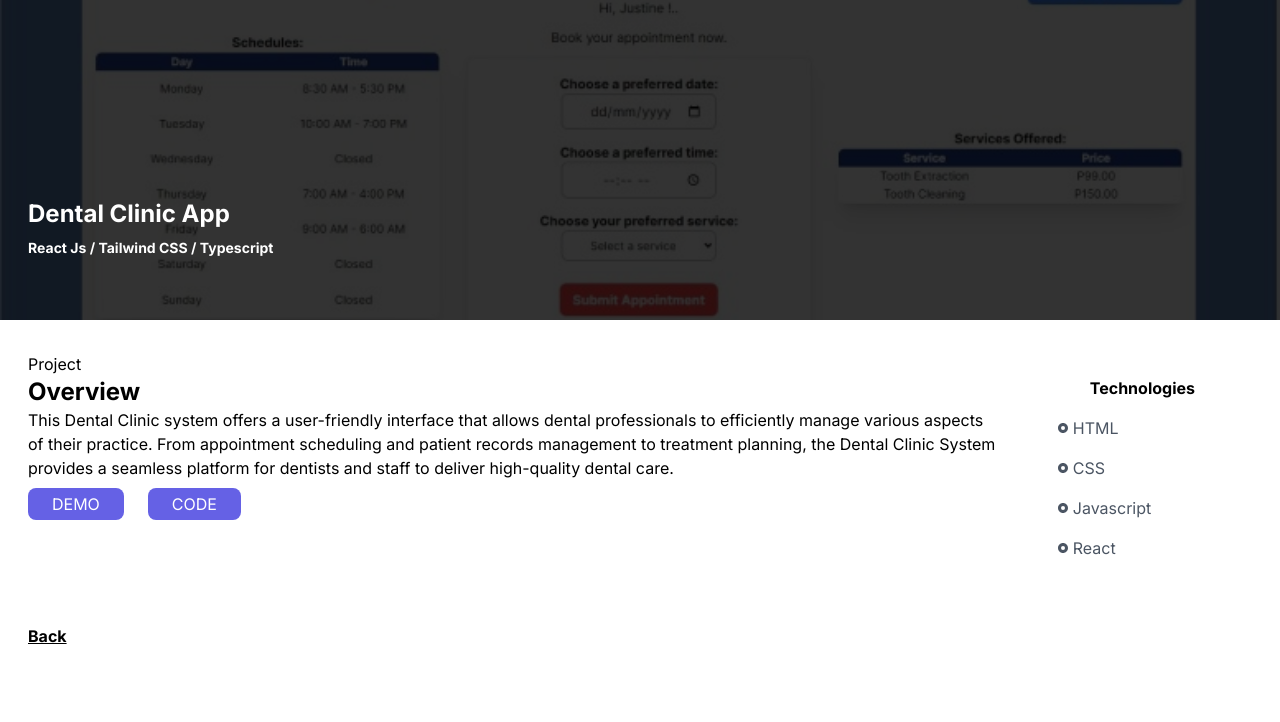
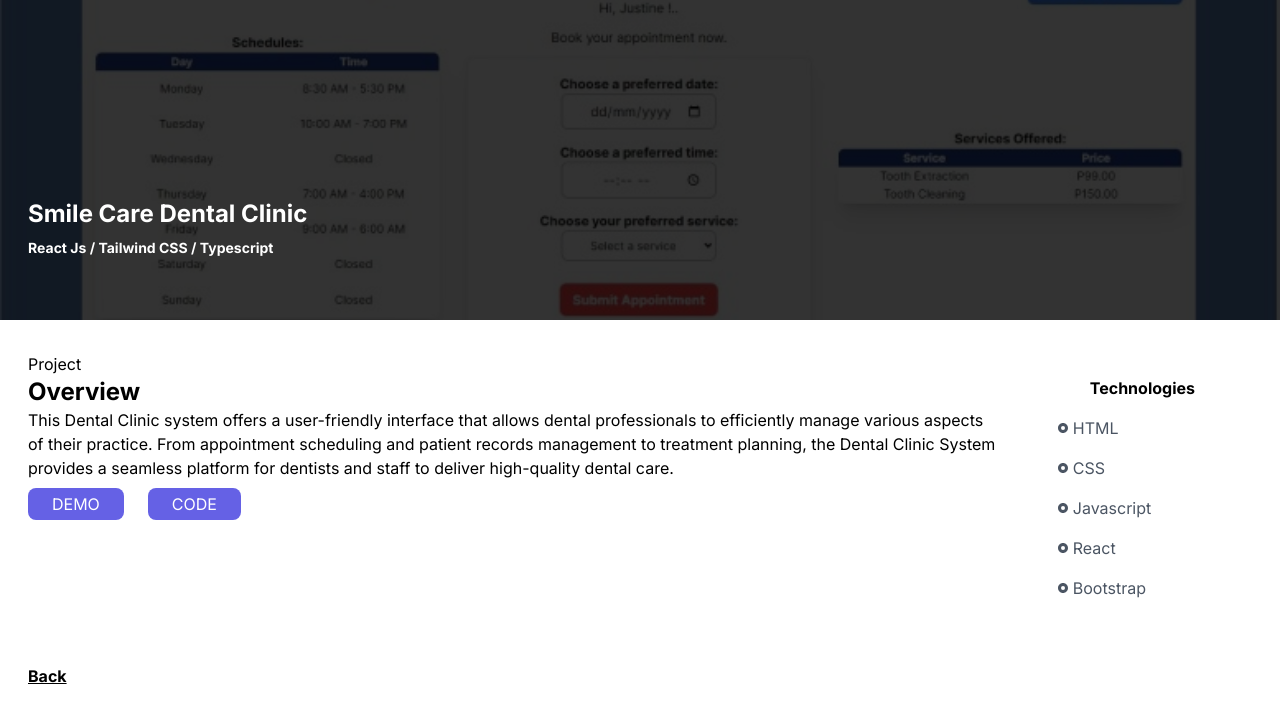
Before and after one commit to JustineLapura/Front-End-Portfolio, a Next.js app: page /crypto in a window 1280 px wide. Shown: the top 722 px of the page. Built offline with nearby package versions, Linux system fonts and the light colour scheme.

Commit message:
updated smilecare dental system url link

```diff
--- a/app/crypto/page.tsx
+++ b/app/crypto/page.tsx
@@ -7,11 +7,11 @@ const Page = () => {
     <>
       <Project
         projectImg={DentalClinicImg}
-        title="Dental Clinic App"
-        demoUrl="/crypto/demo-1"
+        title="Smile Care Dental Clinic"
+        demoUrl="https://smilecaredentalclinic.vercel.app/"
         codeUrl="https://github.com/JustineLapura/Dental-Clinic-Appointment-Reservation-System"
         overview="This Dental Clinic system offers a user-friendly interface that allows dental professionals to efficiently manage various aspects of their practice. From appointment scheduling and patient records management to treatment planning, the Dental Clinic System provides a seamless platform for dentists and staff to deliver high-quality dental care."
-        technologies={["HTML", "CSS", "Javascript", "React"]}
+        technologies={["HTML", "CSS", "Javascript", "React", "Bootstrap"]}
       />
     </>
   );
```
